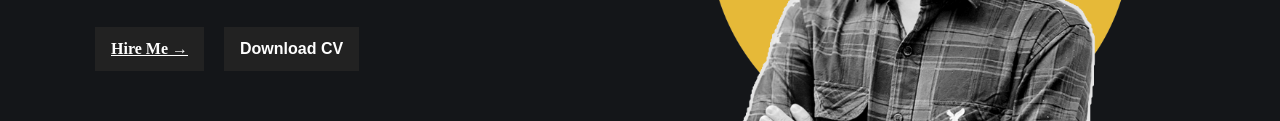
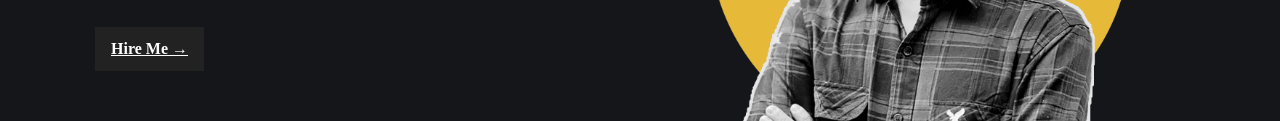
Before and after one commit to amitsuthar803/portfolio-plain, a website: page index.html in a window 1280 px wide. Shown: the part 361-482 px from the top of the page. Drawn offline with nearby package versions, Linux system fonts and the light colour scheme; a web font is replaced by a local one.

Commit message:
Update index.html

```diff
--- a/index.html
+++ b/index.html
@@ -87,7 +87,7 @@
           <div class="btn-box">
             <a class="btn btn:hover" href="#contact"> Hire Me &RightArrow;</a>
 
-            <button class="downloadCv btn btn:hover">Download CV</button>
+
           </div>
         </div>
       </div>
```
